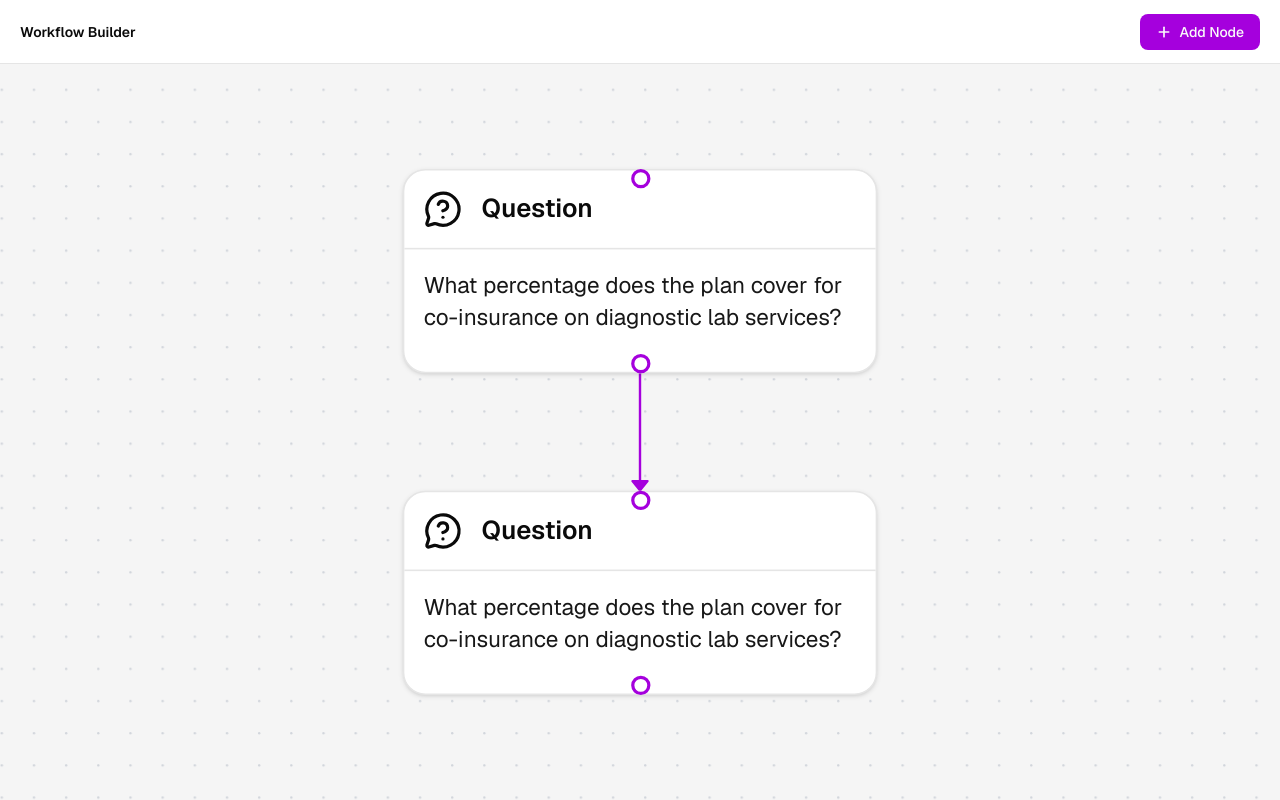
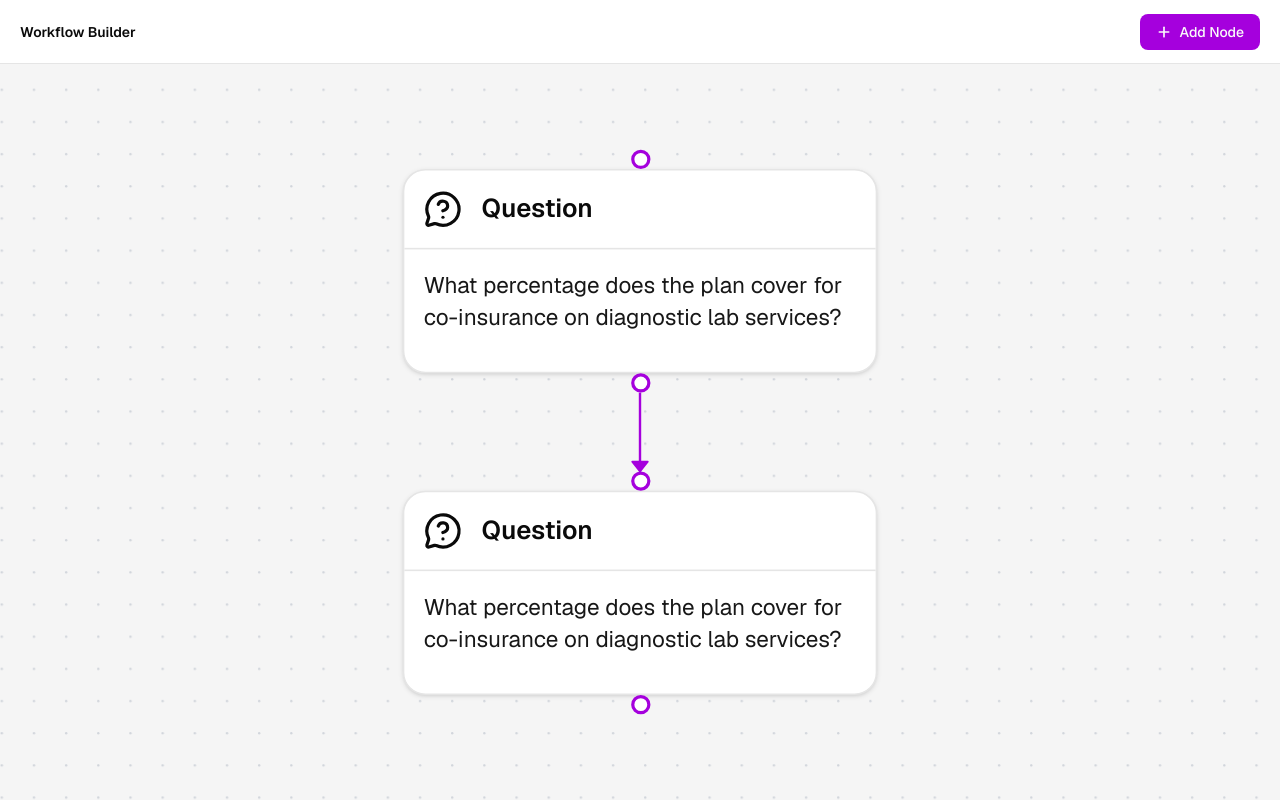
Before and after one commit to JoshuaBrigati/workflow-builder, a React app: page / in a window 1280 px wide. Built offline with nearby package versions, Linux system fonts and the light colour scheme; the HTML template or start-up script is replaced by a standard one.

Commit message:
fix: position handles on card edges

```diff
--- a/src/App.css
+++ b/src/App.css
@@ -112,8 +112,14 @@
   background: #fff !important;
   border: 2px solid #A500DD !important;
   border-radius: 50% !important;
-  left: 50% !important;
-  transform: translateX(-50%) !important;
+}
+
+.handle[data-handlepos="top"] {
+  top: -6px !important;
+}
+
+.handle[data-handlepos="bottom"] {
+  bottom: -6px !important;
 }
 
 .handle:hover {
```
